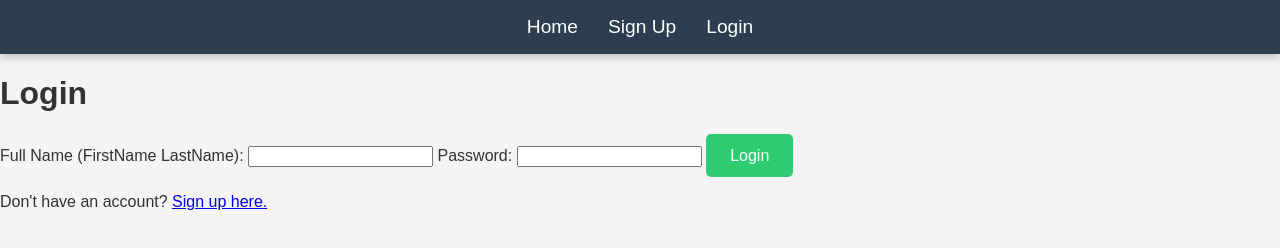
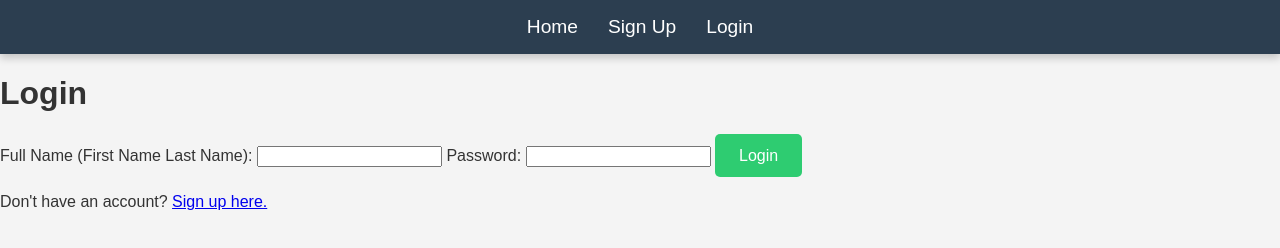
Before and after one commit to seojunLee203/seojunLee203.github.io, a plain HTML site: page login.html in a window 1280 px wide. Drawn offline with Linux system fonts and the light colour scheme.

Commit message:
Update login.html

```diff
--- a/login.html
+++ b/login.html
@@ -19,7 +19,7 @@
     <main>
         <h1>Login</h1>
         <form id="login-form">
-            <label for="username">Full Name (FirstName LastName):</label>
+            <label for="username">Full Name (First Name Last Name):</label>
             <input type="text" id="login-username" required>
             <label for="password">Password:</label>
             <input type="password" id="login-password" required>
```
